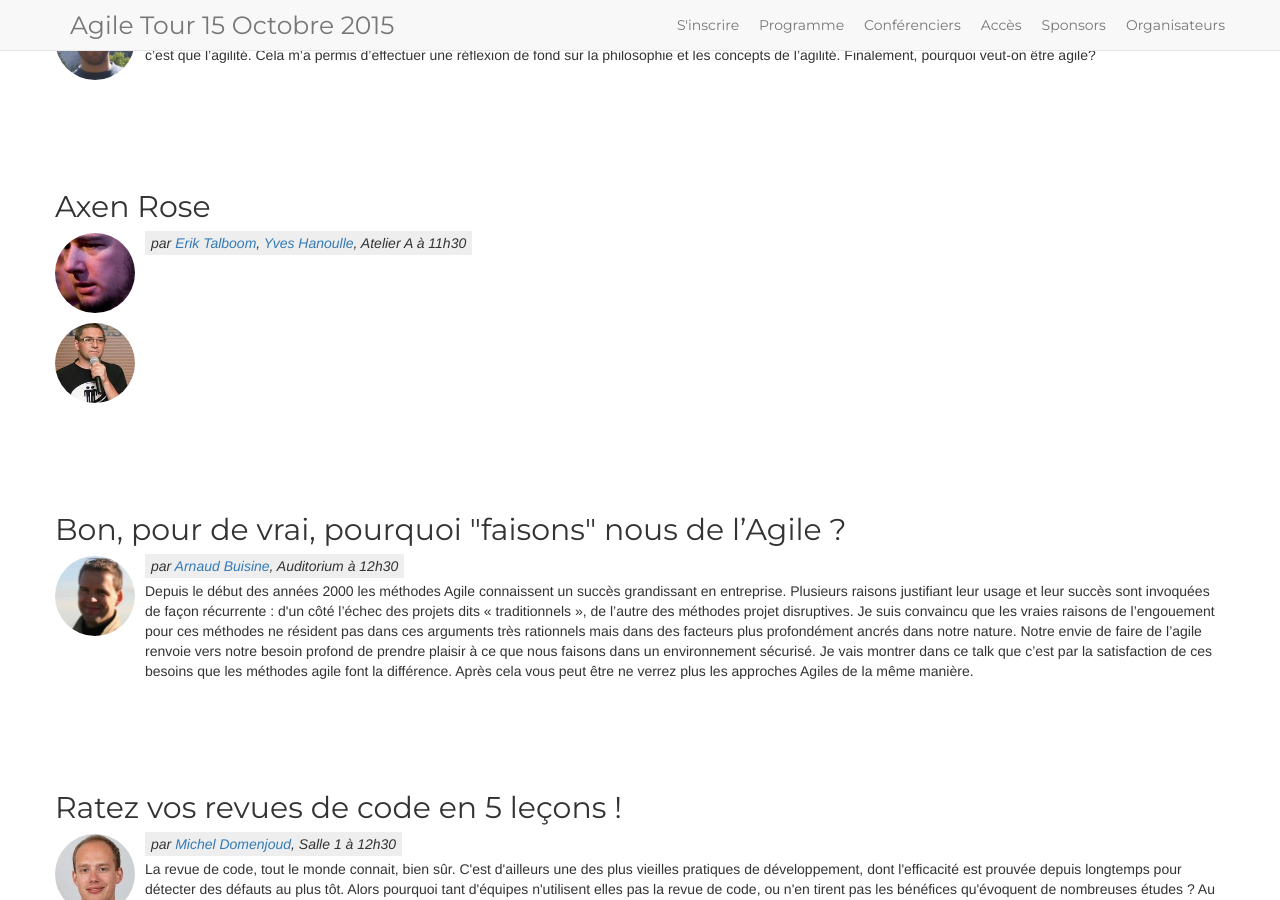
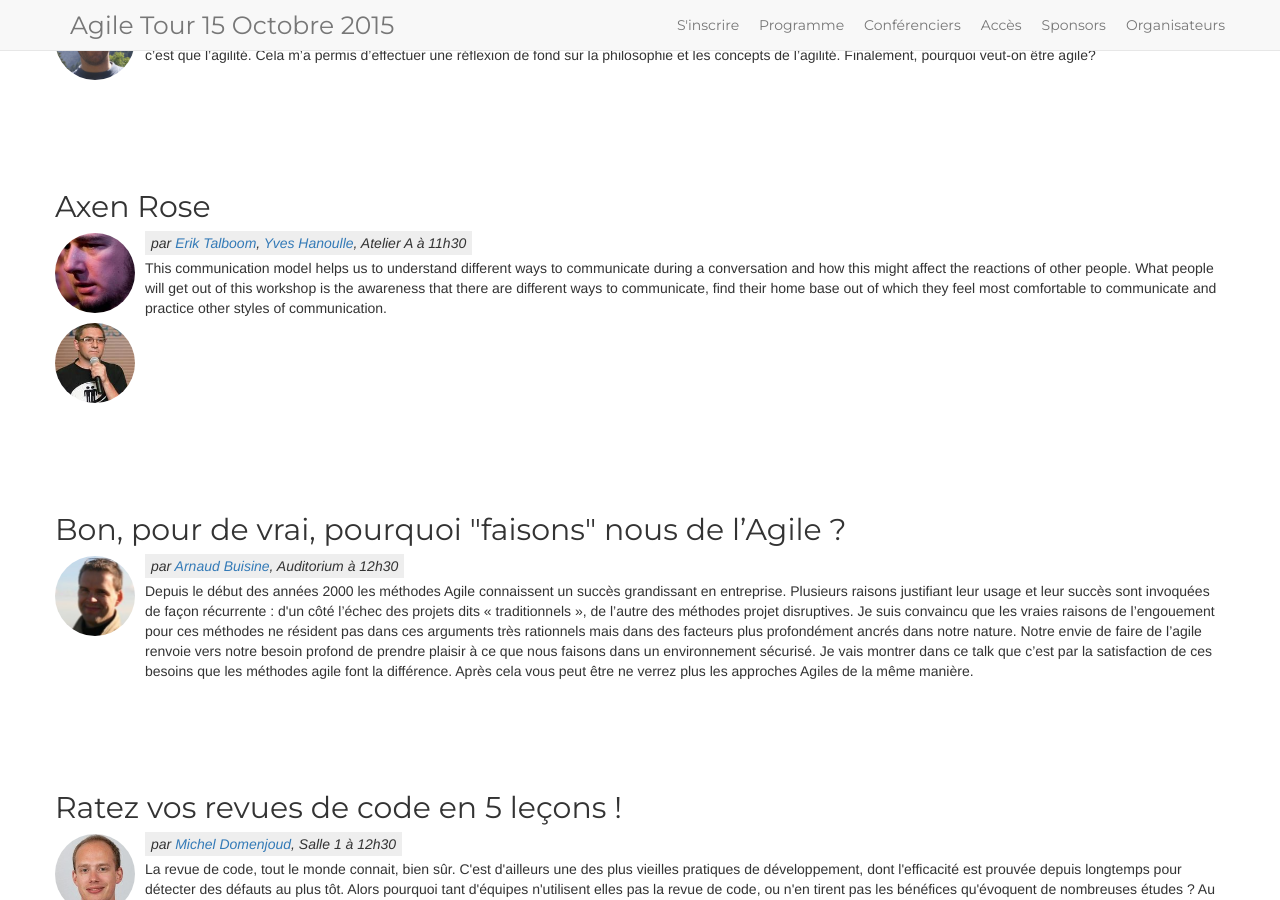
Before and after one commit to jak78/agile-tour-lille-2017, a Jekyll site: the page built from 99-talks.html, in a window 1280 px wide and 900 px high, scrolled down 2370 px. Built offline with Jekyll 4.4.1, drawn with Linux system fonts in a browser that asks for light colours; nearby versions of some CDN libraries.

Commit message:
add Erik Talboom's Axen Rose session description

```diff
--- a/_data/schedule.yml
+++ b/_data/schedule.yml
@@ -57,7 +57,7 @@
         description: "L’autre jour, en revenant de l’école, ma fille ainée (11 ans) m’a dit qu’elle allait faire un exposé sur le boulot de son papa. Du coup, elle m’a demandé de lui expliquer ce que c’est que l’agilité. Cela m’a permis d’effectuer une réflexion de fond sur la philosophie et les concepts de l’agilité. Finalement, pourquoi veut-on être agile?"
       - subject: "Axen Rose"
         speaker: Erik Talboom, Yves Hanoulle
-        description: ""
+        description: "This communication model helps us to understand different ways to communicate during a conversation and how this might affect the reactions of other people. What people will get out of this workshop is the awareness that there are different ways to communicate, find their home base out of which they feel most comfortable to communicate and practice other styles of communication."
         duration: 2
   - hour: 12h30
     content:
```
